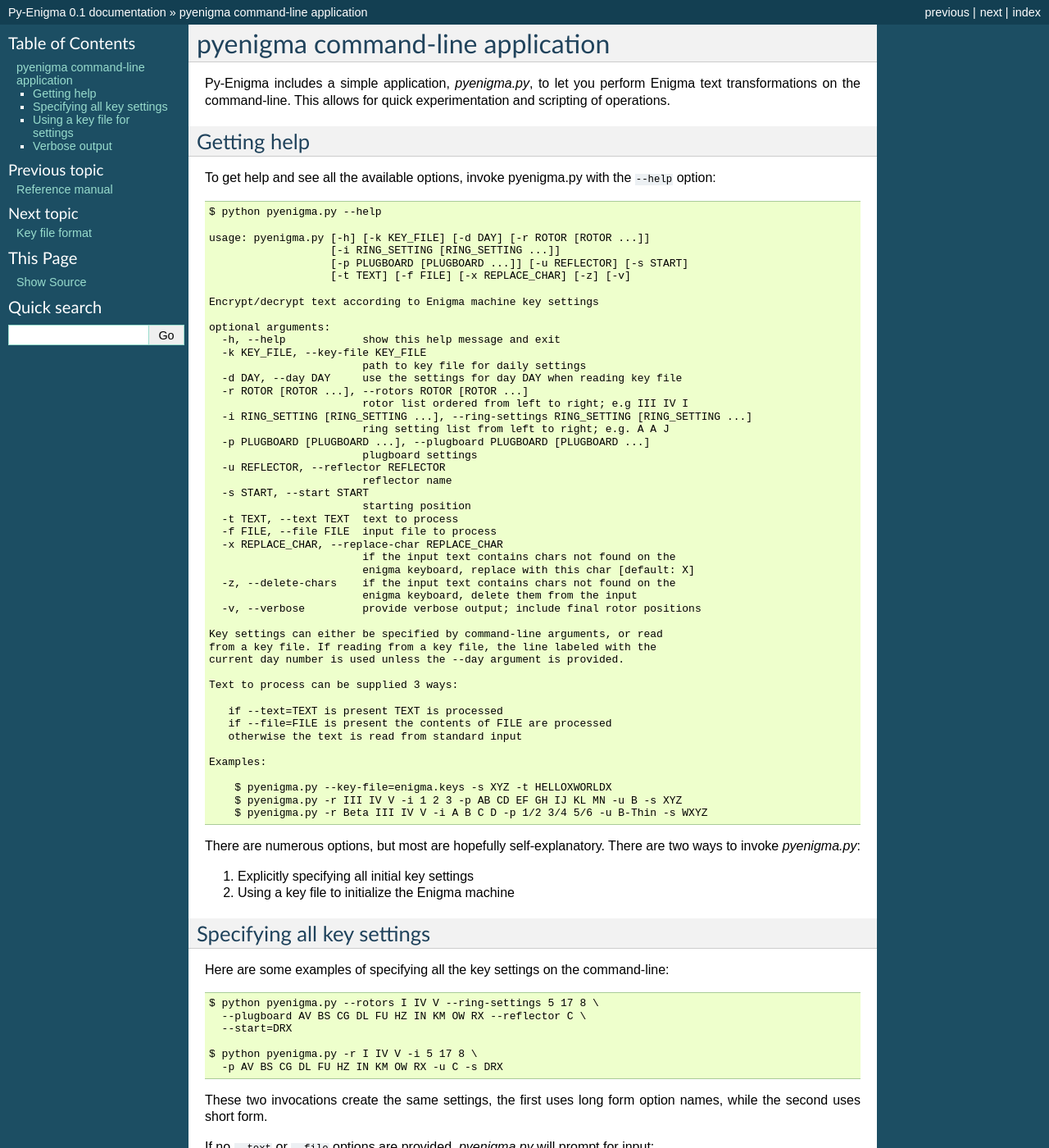
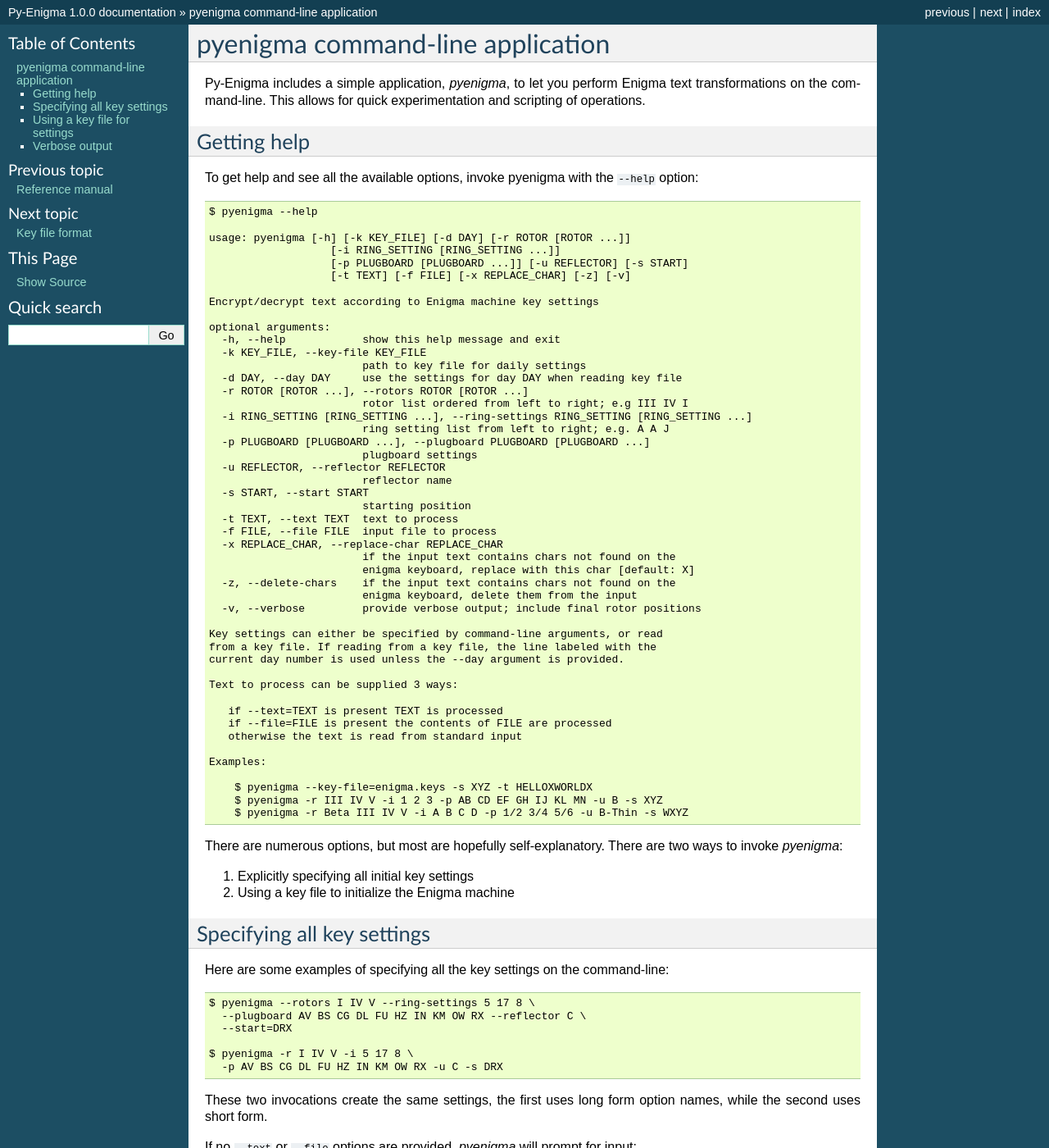
Before and after one commit to gremmie/enigma, a Sphinx documentation site: the page built from enigma/docs/source/pyenigma.rst, in a window 1280 px wide and 1400 px high. Shown: the whole window at 82% size. Built offline with Sphinx 7.4.7, drawn with Linux system fonts in a browser that asks for light colours; some of the changed text lies outside the part shown.

```diff
--- a/enigma/__init__.py
+++ b/enigma/__init__.py
@@ -11,4 +11,4 @@ configuring an EnigmaMachine object with the suitable rotors and reflectors.
 For a list of the rotors and reflectors we simulate, see the module rotors.data.
 
 """
-__version__ = '0.3'
+__version__ = '1.0.0'
--- a/enigma/docs/source/conf.py
+++ b/enigma/docs/source/conf.py
@@ -50,9 +50,9 @@ copyright = '2012, Brian Neal'
 # built documents.
 #
 # The short X.Y version.
-version = '0.1'
+version = '1.0'
 # The full version, including alpha/beta/rc tags.
-release = '0.1'
+release = '1.0.0'
 
 # The language for content autogenerated by Sphinx. Refer to documentation
 # for a list of supported languages.
--- a/enigma/docs/source/overview.rst
+++ b/enigma/docs/source/overview.rst
@@ -45,9 +45,9 @@ Py-Enigma also includes a command-line application for processing messages.
 Assuming you have a proper key file that contains the same initial settings as
 the code above, the above example can be performed on the command-line::
 
-   $ pyenigma.py --key-file=keys.txt --start=WXC --text='KCH'
+   $ pyenigma --key-file=keys.txt --start=WXC --text='KCH'
    BLA
-   $ pyenigma.py --key-file=keys.txt --start=BLA --text='NIBLFMYMLLUFWCASCSSNVHAZ'
+   $ pyenigma --key-file=keys.txt --start=BLA --text='NIBLFMYMLLUFWCASCSSNVHAZ'
    THEXRUSSIANSXAREXCOMINGX
 
 The format of the key file can be found in :doc:`keyfile`.
--- a/enigma/docs/source/pyenigma.rst
+++ b/enigma/docs/source/pyenigma.rst
@@ -1,19 +1,19 @@
 pyenigma command-line application
 =================================
 
-Py-Enigma includes a simple application, *pyenigma.py*, to let you perform
+Py-Enigma includes a simple application, *pyenigma*, to let you perform
 Enigma text transformations on the command-line. This allows for quick
 experimentation and scripting of operations.
 
 Getting help
 ------------
 
-To get help and see all the available options, invoke pyenigma.py with the
+To get help and see all the available options, invoke pyenigma with the
 ``--help`` option::
 
-   $ python pyenigma.py --help
+   $ pyenigma --help
 
-   usage: pyenigma.py [-h] [-k KEY_FILE] [-d DAY] [-r ROTOR [ROTOR ...]]
+   usage: pyenigma [-h] [-k KEY_FILE] [-d DAY] [-r ROTOR [ROTOR ...]]
                       [-i RING_SETTING [RING_SETTING ...]]
                       [-p PLUGBOARD [PLUGBOARD ...]] [-u REFLECTOR] [-s START]
                       [-t TEXT] [-f FILE] [-x REPLACE_CHAR] [-z] [-v]
@@ -56,12 +56,12 @@ To get help and see all the available options, invoke pyenigma.py with the
 
    Examples:
 
-       $ pyenigma.py --key-file=enigma.keys -s XYZ -t HELLOXWORLDX
-       $ pyenigma.py -r III IV V -i 1 2 3 -p AB CD EF GH IJ KL MN -u B -s XYZ
-       $ pyenigma.py -r Beta III IV V -i A B C D -p 1/2 3/4 5/6 -u B-Thin -s WXYZ
+       $ pyenigma --key-file=enigma.keys -s XYZ -t HELLOXWORLDX
+       $ pyenigma -r III IV V -i 1 2 3 -p AB CD EF GH IJ KL MN -u B -s XYZ
+       $ pyenigma -r Beta III IV V -i A B C D -p 1/2 3/4 5/6 -u B-Thin -s WXYZ
 
 There are numerous options, but most are hopefully self-explanatory. There are
-two ways to invoke *pyenigma.py*:
+two ways to invoke *pyenigma*:
 
 #. Explicitly specifying all initial key settings
 #. Using a key file to initialize the Enigma machine
@@ -72,20 +72,20 @@ Specifying all key settings
 
 Here are some examples of specifying all the key settings on the command-line::
 
-   $ python pyenigma.py --rotors I IV V --ring-settings 5 17 8 \
+   $ pyenigma --rotors I IV V --ring-settings 5 17 8 \
      --plugboard AV BS CG DL FU HZ IN KM OW RX --reflector C \
      --start=DRX
 
-   $ python pyenigma.py -r I IV V -i 5 17 8 \
+   $ pyenigma -r I IV V -i 5 17 8 \
      -p AV BS CG DL FU HZ IN KM OW RX -u C -s DRX
 
 These two invocations create the same settings, the first uses long form
 option names, while the second uses short form.
 
-If no ``--text`` or ``--file`` options are provided, *pyenigma.py* will prompt
+If no ``--text`` or ``--file`` options are provided, *pyenigma* will prompt
 for input::
 
-   $ python pyenigma.py -r I IV V -i 5 17 8 -p AV BS CG DL FU HZ IN KM OW RX -u C -s DRX
+   $ pyenigma -r I IV V -i 5 17 8 -p AV BS CG DL FU HZ IN KM OW RX -u C -s DRX
    --> THIS IS MY SECRET MESSAGE
    QAWYWZBVCDEZWOHPVCKFMMFLY
 
@@ -94,10 +94,10 @@ Using a key file for settings
 -----------------------------
 
 It is often unwieldy to type so many options on the command-line, so
-*pyenigma.py* provides a way to store key settings in a simulated key sheet
+*pyenigma* provides a way to store key settings in a simulated key sheet
 file::
 
-   $ python pyenigma.py --key-file keyfile --start='AAB' --day=29 --text='HERE IS MY MESSAGE'
+   $ pyenigma --key-file keyfile --start='AAB' --day=29 --text='HERE IS MY MESSAGE'
    OCJNFADTCMQIBJLYWW
 
 
@@ -113,7 +113,7 @@ The ``--verbose`` or ``-v`` option is useful if you wish to view the final rotor
 positions and view how many times the rotors stepped while processing your
 text::
 
-   $ python pyenigma.py --key-file keyfile --start='XHC' --day=29 --file msg.txt --verbose
+   $ pyenigma --key-file keyfile --start='XHC' --day=29 --file msg.txt --verbose
    Final rotor positions: YXY
    Rotor rotation counts: [1, 16, 412]
    Output:
```
Also changed, not shown: CHANGELOG.md (added, +21 -0 lines), README.rst (+15 -14 lines), pyenigma.py (deleted, +0 -8 lines), pyproject.toml (added, +51 -0 lines), setup.py (deleted, +0 -47 lines), 3 other files.
